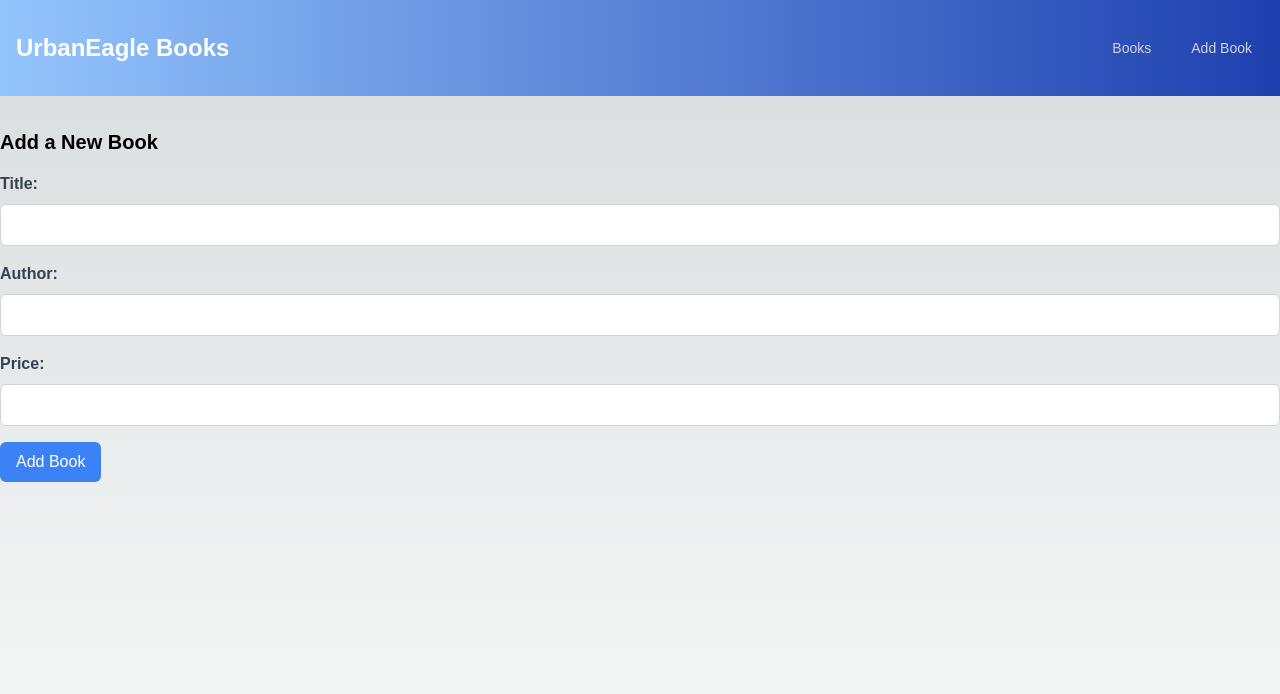
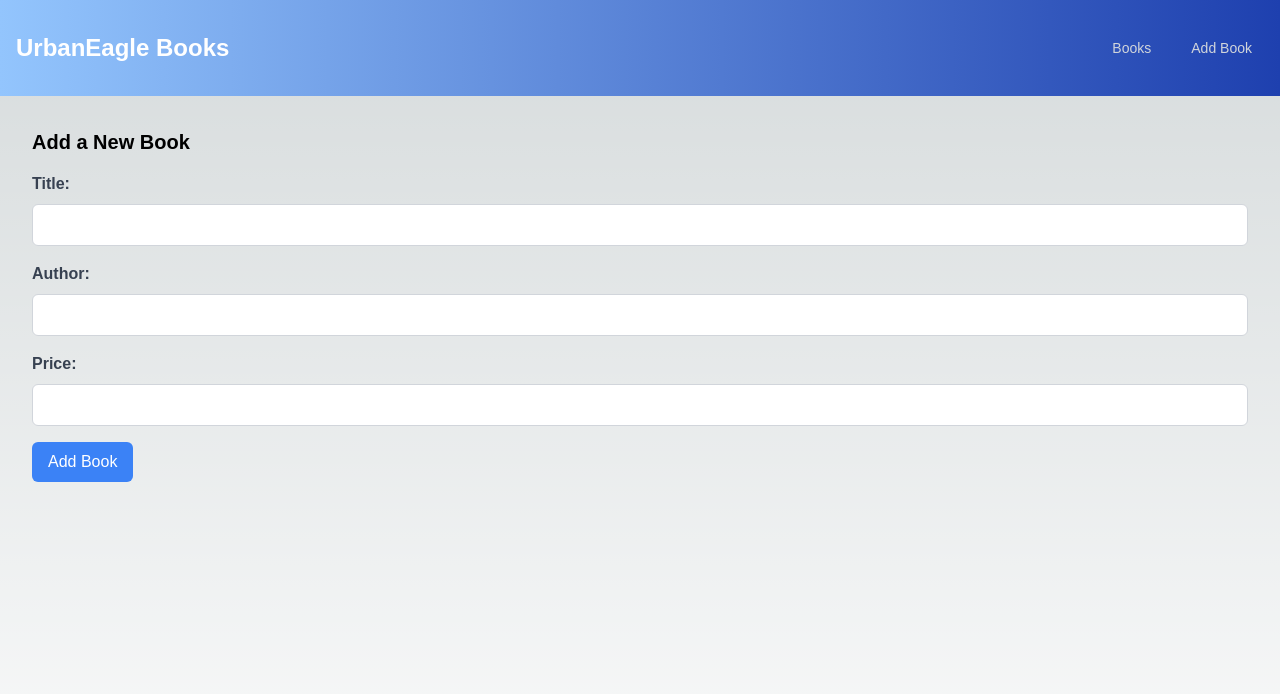
Before and after one commit to joshuawiidrichter1994/book-store, a Next.js app: page /AddBookPage in a window 1280 px wide. Shown: the top 694 px of the page. Built offline with nearby package versions, Linux system fonts and the light colour scheme.

Commit message:
Added margin to AddBookPage

```diff
--- a/public/data/books.json
+++ b/public/data/books.json
@@ -193,5 +193,10 @@
     "title": "The Martian",
     "author": "Andy Weir",
     "price": 31.99
+  },
+  {
+    "title": "test",
+    "author": "test",
+    "price": 10
   }
 ]
--- a/src/pages/AddBookPage.tsx
+++ b/src/pages/AddBookPage.tsx
@@ -43,7 +43,7 @@ const AddBookPage: React.FC = () => {
 
   return (
     <RootLayout>
-      <div className="mt-8">
+      <div className="mt-8 mx-8">
         <h2 className="text-xl font-bold mb-4">Add a New Book</h2>
         <form onSubmit={handleSubmit}>
           <div className="mb-4">
```
